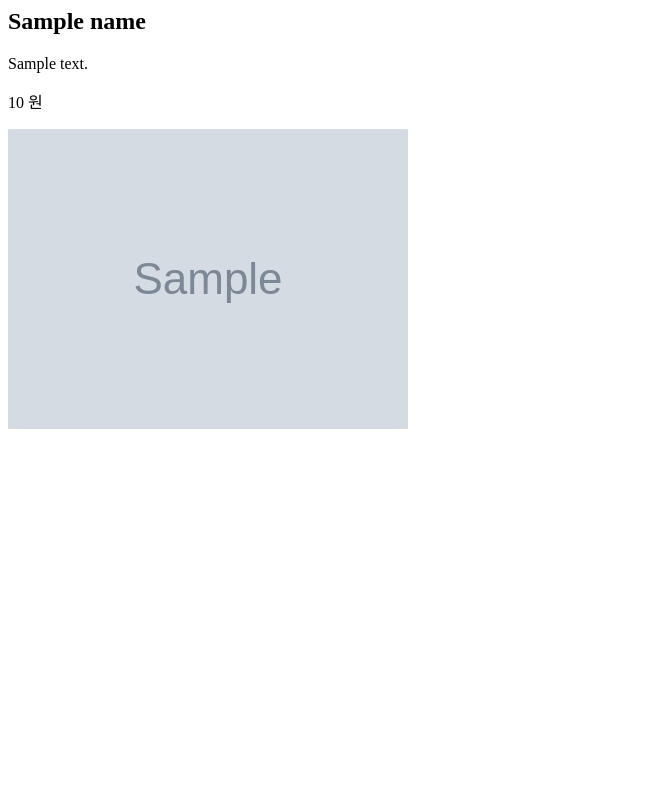
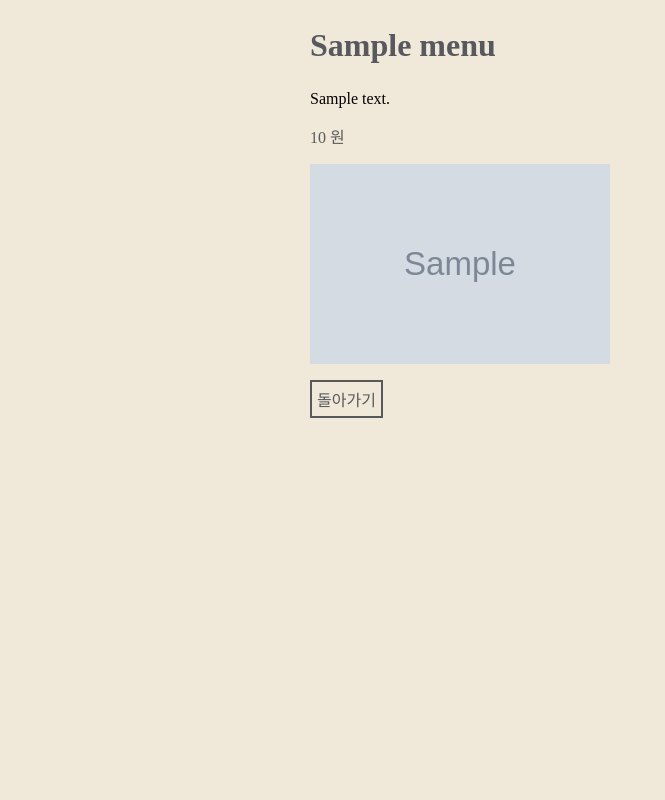
Before and after one commit to min1321/codeit-django, a Django app: template foods/templates/foods/detail.html in a window 1280 px wide. Shown: the whole page, without its empty margins (0-665 px from the left). Run offline with Django 3.2, Linux system fonts and the light colour scheme; tables that the repository leaves empty hold one stand-in row (values such as "Sample post"); the template is opened without the code that fills it: values that come from a table or form of the project are taken from there, most other values are stand-ins (such as "Sample title", 1, 10 or a date in 2020); grey boxes marked "Sample" are stand-in pictures; some web fonts are replaced.

Commit message:
17 project complite

```diff
--- /dev/null
+++ b/foods/static/foods/css/styles_detail.css
@@ -0,0 +1,56 @@
+@font-face {
+  src: url("../fonts/BMJUA_ttf.ttf");
+  font-family : Jua;
+}
+* {
+  box-sizing: border-box;
+  font-family: Jua;
+}
+
+body {
+  background-color : #f0e8d9;
+}
+
+h2 {
+  font-size:32px;
+  color: #58595e;
+}
+
+.header h3 {
+  color: #58595b;
+  text-align: center;
+}
+
+.food-detail {
+  width:660px;
+  margin-left: auto;
+  margin-right: auto;
+}
+
+.food-detail h3 {
+  color: #58595b;
+  font-size: 32px;
+}
+
+.food-detail p {
+  color: #58595b;
+  font-size: 16px;
+  text-align: left;
+}
+
+.food-detail img {
+    display: block;
+    margin-bottom: 16px;
+    width: 300px;
+    height: 200px;
+}
+
+.food-detail a {
+  color: #58595b;
+  font-size: 16px;
+  text-decoration: none;
+  border: #58595b 2px solid;
+  padding: 5px;
+  display: inline-block;
+
+}
--- a/foods/templates/foods/detail.html
+++ b/foods/templates/foods/detail.html
@@ -1,6 +1,18 @@
 {% load static %}
-
-<h2>{{name}}</h2>
-<div>{{description}}</div>
-<p>{{price}} 원</p>
-<img src={% get_static_prefix %}{{img_path}}></img>
+<!DOCTYPE html>
+<html>
+  <head>
+    <title>코스토랑</title>
+    <meta charset="utf-8" />
+    <link rel="stylesheet" href={% static 'foods/css/styles_detail.css'%}>
+  </head>
+  <body>
+    <div class="food-detail">
+        <h2>{{menu.name}}</h2>
+        <div>{{menu.description}}</div>
+        <p>{{menu.price}} 원</p>
+        <img src={% get_static_prefix %}{{menu.img_path}}></img>
+        <a href="/foods/menu/"> 돌아가기 </a>
+    </div>
+  </body>
+</html>
--- a/foods/templates/foods/index.html
+++ b/foods/templates/foods/index.html
@@ -14,7 +14,7 @@
       <div class="info">
         <h3>{{menu.name}}</h3>
         <p>{{menu.description}}</p>
-        <a href="#">메뉴 보기</a>
+        <a href="{{menu.id}}">메뉴 보기</a>
       </div>
     </div>
 
--- a/foods/urls.py
+++ b/foods/urls.py
@@ -3,6 +3,6 @@ from django.urls import path
 from . import views
 
 urlpatterns = [
-    path('index/', views.index),
-    path('menu/<str:food>/', views.food_detail)
+    path('menu/', views.index),
+    path('menu/<int:pk>/', views.food_detail)
 ]
```
Also changed, not shown: foods/views.py (+3 -8 lines).
